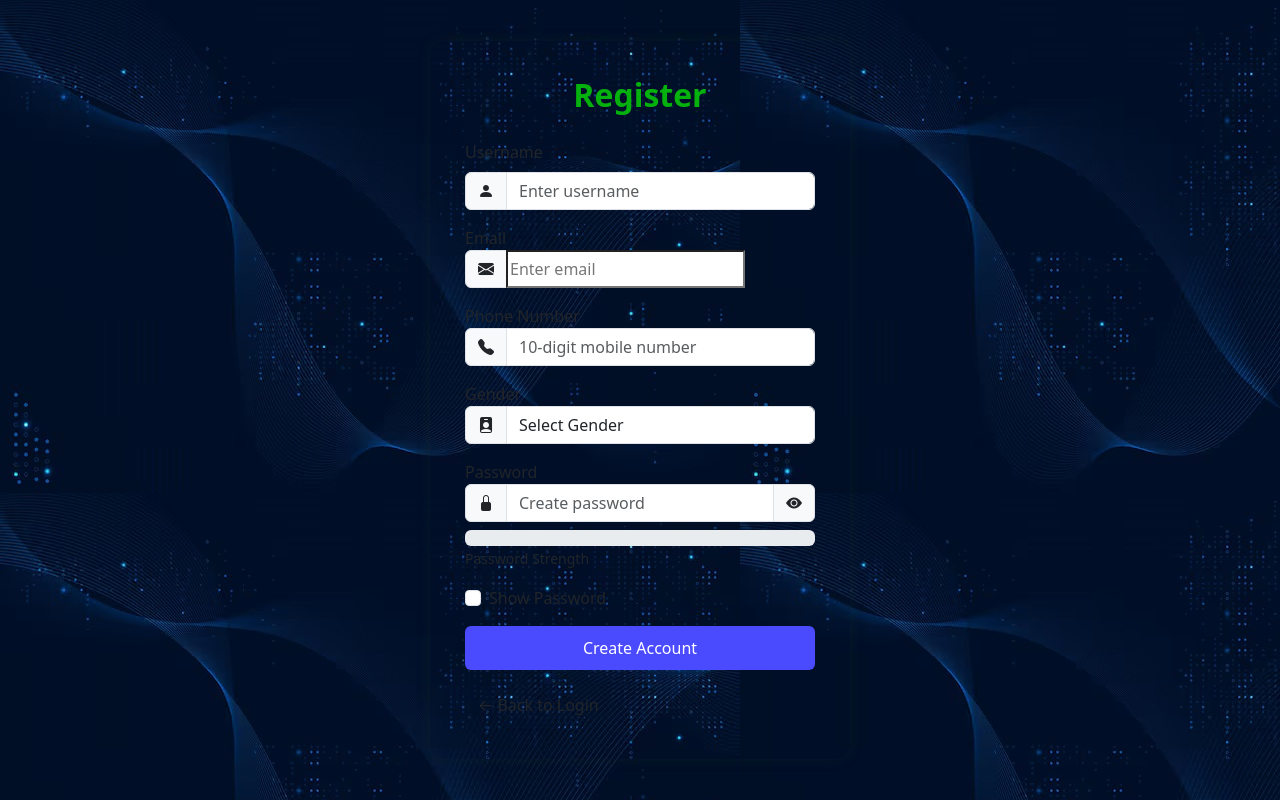
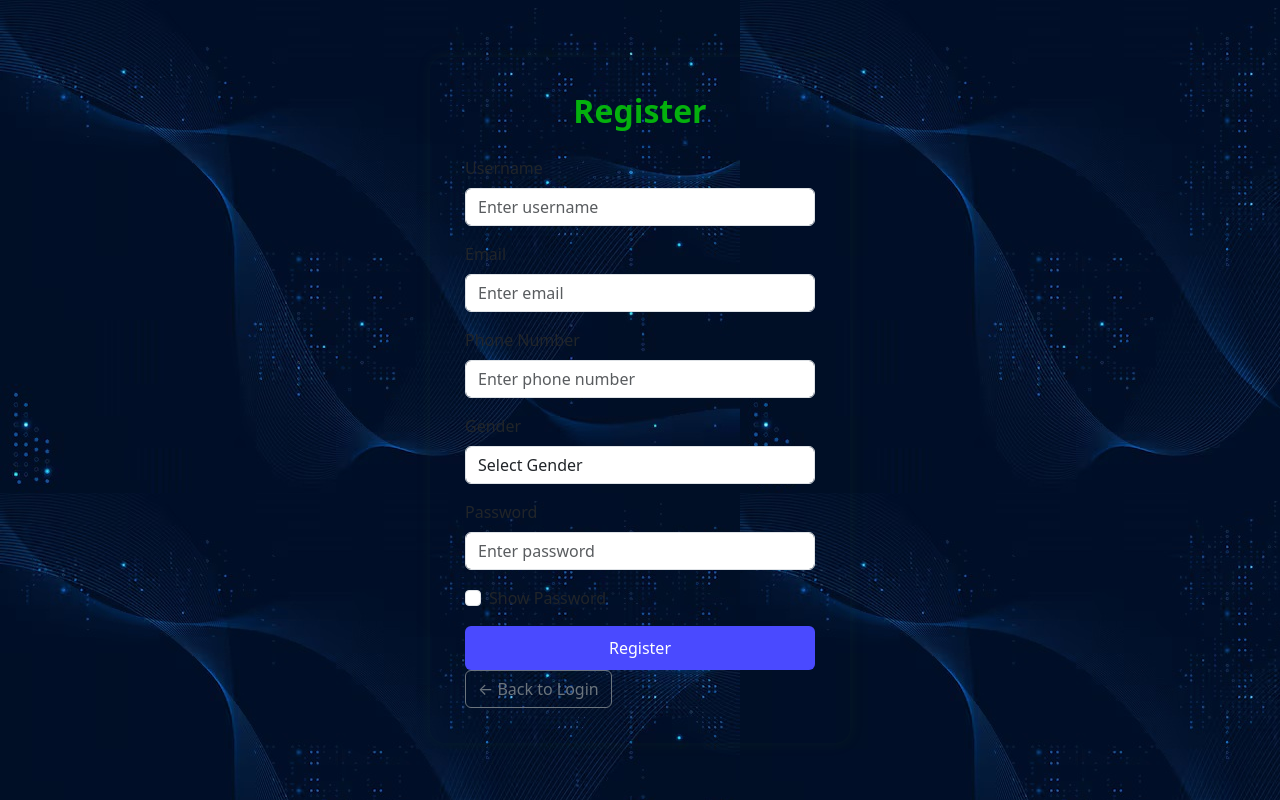
Before and after one commit to chintusasmal21-lgtm/habit_tracker, a Django app: page /register/ in a window 1280 px wide. Run offline with Django 5.2, Linux system fonts and the light colour scheme.

Commit message:
Updated register page

```diff
--- a/habits/templates/habits/register.html
+++ b/habits/templates/habits/register.html
@@ -13,7 +13,6 @@
     <!-- Bootstrap -->
 
     <link href="https://cdn.jsdelivr.net/npm/bootstrap@5.3.0/dist/css/bootstrap.min.css" rel="stylesheet">
-    <link rel="stylesheet" href="https://cdn.jsdelivr.net/npm/bootstrap-icons@1.11.3/font/bootstrap-icons.css">
 
     <style>
 
@@ -66,99 +65,75 @@
             {% csrf_token %}
 
             <!-- Username -->
+
             <div class="mb-3">
 
-               <label class="form-label">Username</label>
+                <label class="form-label">
+                    Username
+                </label>
 
-               <div class="input-group">
-                <span class="input-group-text">
-                <i class="bi bi-person-fill"></i>
-                </span>
-                <input
-                  type="text"
+                <input type="text"
                        name="username"
                        class="form-control"
                        placeholder="Enter username"
+                       autocomplete="off"
                        required>
 
             </div>
 
-             </div>
-
-
-
             <!-- Email -->
 
             <div class="mb-3">
-               <label>Email</label>
 
-             <div class="input-group">
+                <label class="form-label">
+                    Email
+                </label>
 
-                <span class="input-group-text">
-                 <i class="bi bi-envelope-fill"></i>
-                </span>
-
-               <input
-                 type="email"
-                 name="email"lass="form-control"
+                <input type="email"
+                       name="email"
+                       class="form-control"
                        placeholder="Enter email"
                        required>
 
             </div>
 
-            </div>
+            <!-- Phone -->
 
-            <!-- Phone -->
             <div class="mb-3">
 
-              <label>Phone Number</label>
+                <label class="form-label">
+                    Phone Number
+                </label>
 
-<div class="input-group">
-
-<span class="input-group-text">
-<i class="bi bi-telephone-fill"></i>
-</span>
-
-<input
-type="text"
+                <input type="text"
                        name="phone"
                        class="form-control"
-placeholder="10-digit mobile number"
+                       placeholder="Enter phone number"
+                       pattern="[0-9]{10}"
                        maxlength="10"
-pattern="[0-9]{10}"
                        required>
 
-</div>
 
             </div>
-
-
 
             <!-- Gender -->
 
             <div class="mb-3">
 
-<label>Gender</label>
+                <label class="form-label">
+                    Gender
+                </label>
 
-<div class="input-group">
-
-<span class="input-group-text">
-<i class="bi bi-person-badge-fill"></i>
-</span>
-
-<select
-name="gender"
+                <select name="gender"
                         class="form-control"
                         required>
 
                     <option value="">Select Gender</option>
-<option>Male</option>
-<option>Female</option>
-<option>Other</option>
+                    <option value="Male">Male</option>
+                    <option value="Female">Female</option>
+                    <option value="Other">Other</option>
 
                 </select>
-
-</div>
 
             </div>
 
@@ -166,51 +141,18 @@ required>
 
             <div class="mb-3">
 
-<label>Password</label>
+                <label class="form-label">
+                    Password
+                </label>
 
-<div class="input-group">
-
-<span class="input-group-text">
-<i class="bi bi-lock-fill"></i>
-</span>
-
-<input
-type="password"
+                <input type="password"
                        id="password"
                        name="password"
                        class="form-control"
-placeholder="Create password"
+                       placeholder="Enter password"
+                       autocomplete="new-password"
+                       minlength="8"
                        required>
-
-<button
-type="button"
-class="input-group-text"
-onclick="showPassword()">
-
-<i
-id="eyeIcon"
-class="bi bi-eye-fill"></i>
-
-</button>
-
-</div>
-
-<div class="progress mt-2">
-
-<div
-id="strengthBar"
-class="progress-bar"
-style="width:0%">
-
-</div>
-
-</div>
-
-<small id="strengthText">
-
-Password Strength
-
-</small>
 
             </div>
 
@@ -230,21 +172,19 @@ Password Strength
 
             <!-- Button -->
 
-           <button
-              type="submit"
+            <button type="submit"
                     class="btn btn-register">
 
-               Create Account
+                Register
 
             </button>
-
-          <a
-             href="/login/"
-             class="btn btn-home mt-3">
+             <a href="/login/"
+               class="btn btn-outline-secondary">
 
                ← Back to Login
 
             </a>
+
         </form>
 
     </div>
@@ -252,64 +192,23 @@ Password Strength
     <!-- JavaScript -->
 
     <script>
-        const password =
-document.getElementById("password");
 
-password.addEventListener("keyup", function(){
+        function showPassword(){
 
-let value=password.value.length;
+            var x = document.getElementById("password");
 
-let bar=document.getElementById("strengthBar");
+            if(x.type === "password"){
 
-let text=document.getElementById("strengthText");
-
-if(value<6){
-
-bar.style.width="30%";
-bar.className="progress-bar bg-danger";
-text.innerHTML="Weak Password";
-
-}
-else if(value<10){
-
-bar.style.width="70%";
-bar.className="progress-bar bg-warning";
-text.innerHTML="Medium Password";
+                x.type = "text";
 
             }
             else{
 
-bar.style.width="100%";
-bar.className="progress-bar bg-success";
-text.innerHTML="Strong Password";
-
-}
-
-});
-        function showPassword(){
-
-let pass=document.getElementById("password");
-
-let eye=document.getElementById("eyeIcon");
-
-if(pass.type==="password"){
-
-pass.type="text";
-
-eye.className="bi bi-eye-slash-fill";
-
-}
-else{
-
-pass.type="password";
-
-eye.className="bi bi-eye-fill";
+                x.type = "password";
 
             }
 
         }
-
-
 
     </script>
 
```
Lines whose indentation alone changed are shown as unchanged.
